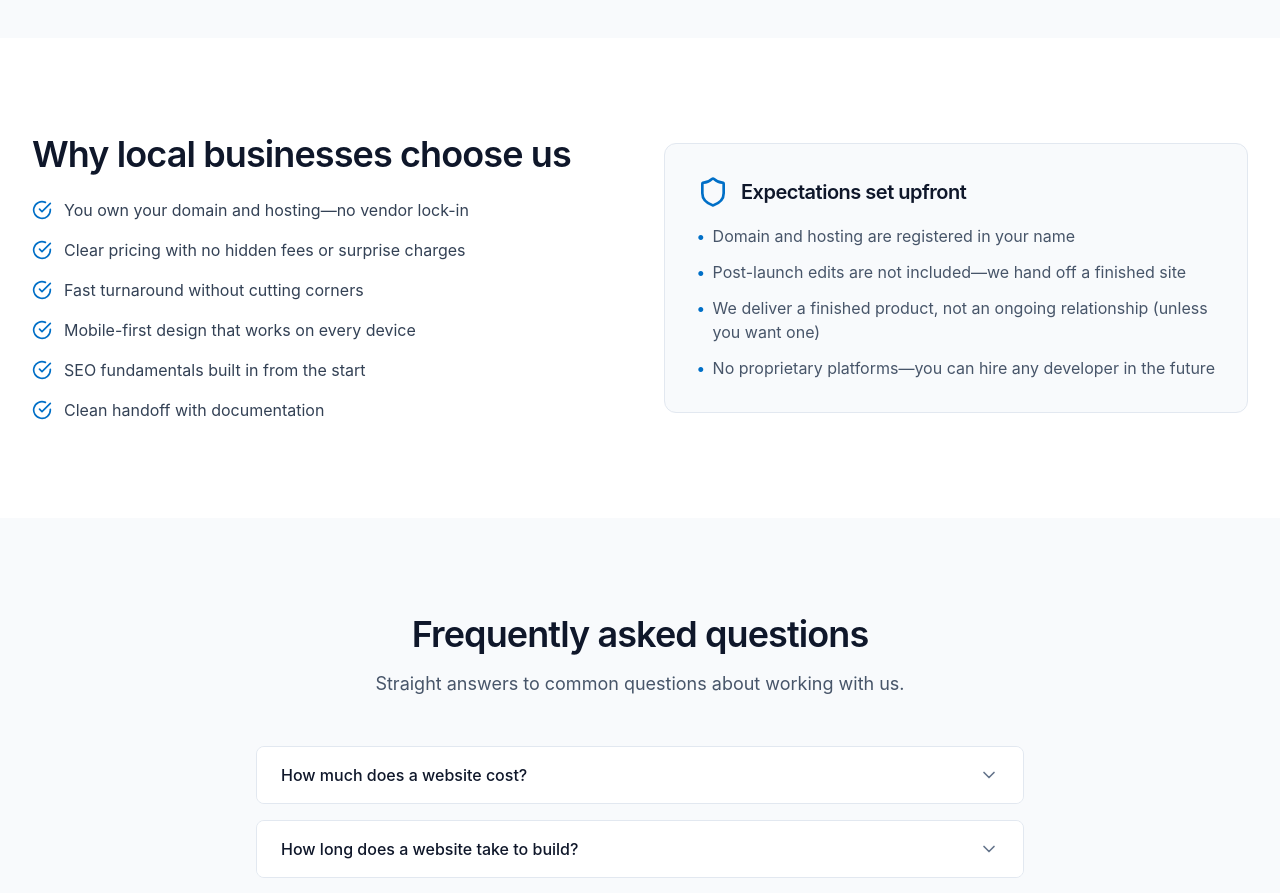
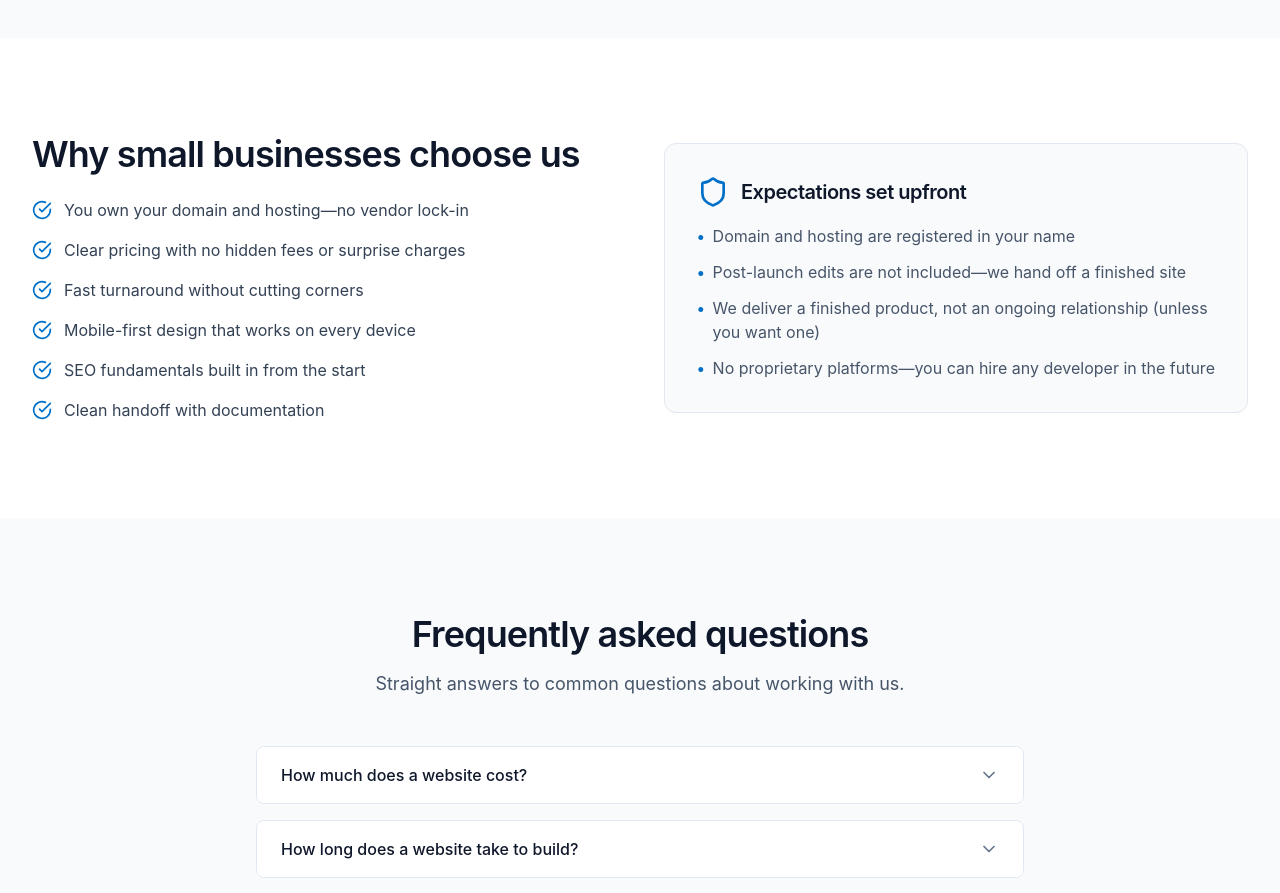
Before and after one commit to josephaldridge/TrueView-Media-LLC, a Next.js app: page / in a window 1280 px wide. Shown: the part 1160-2053 px from the top of the page. Built offline with nearby package versions, Linux system fonts and the light colour scheme.

Commit message:
Change local to small businesses

```diff
--- a/src/app/page.tsx
+++ b/src/app/page.tsx
@@ -117,7 +117,7 @@ export default function Home() {
         <div className="grid grid-cols-1 lg:grid-cols-2 gap-12 items-center">
           <div>
             <h2 className="text-slate-900 mb-6">
-              Why local businesses choose us
+              Why small businesses choose us
             </h2>
             <div className="space-y-4">
               {[
```
